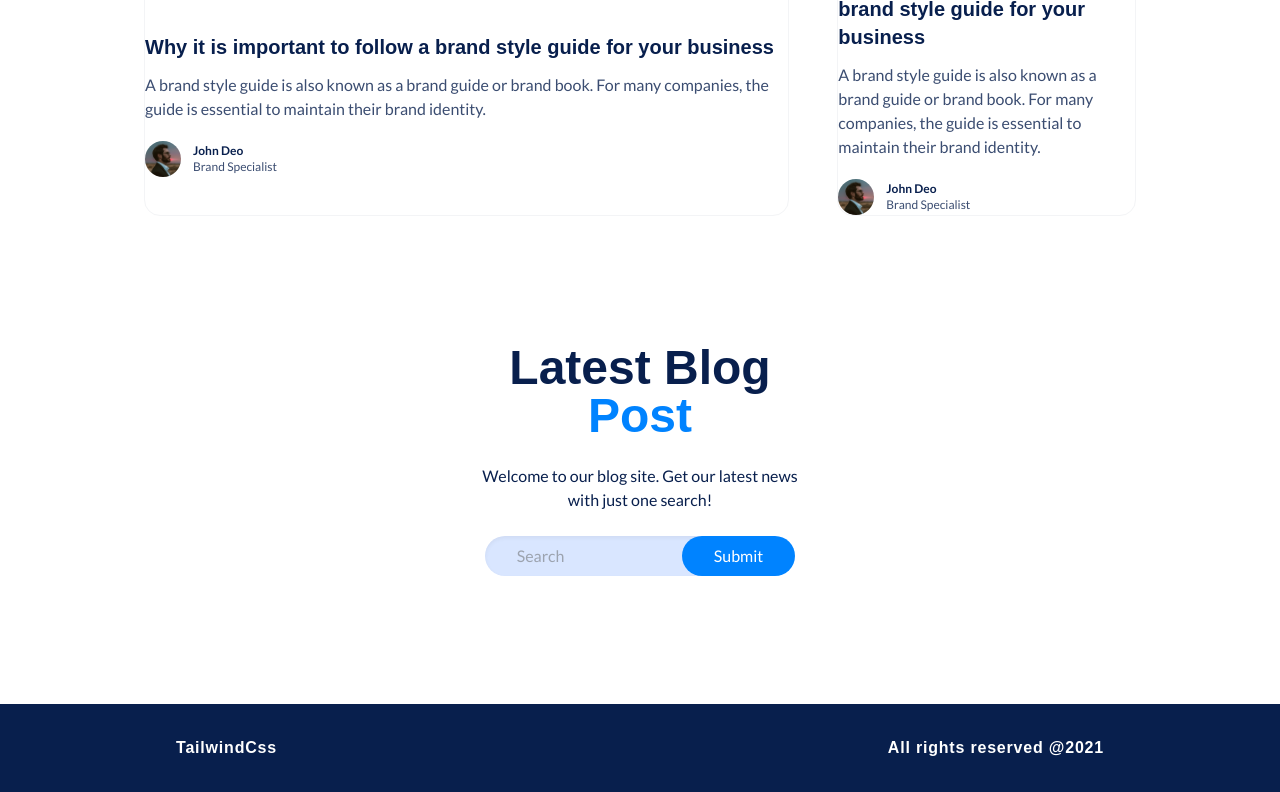
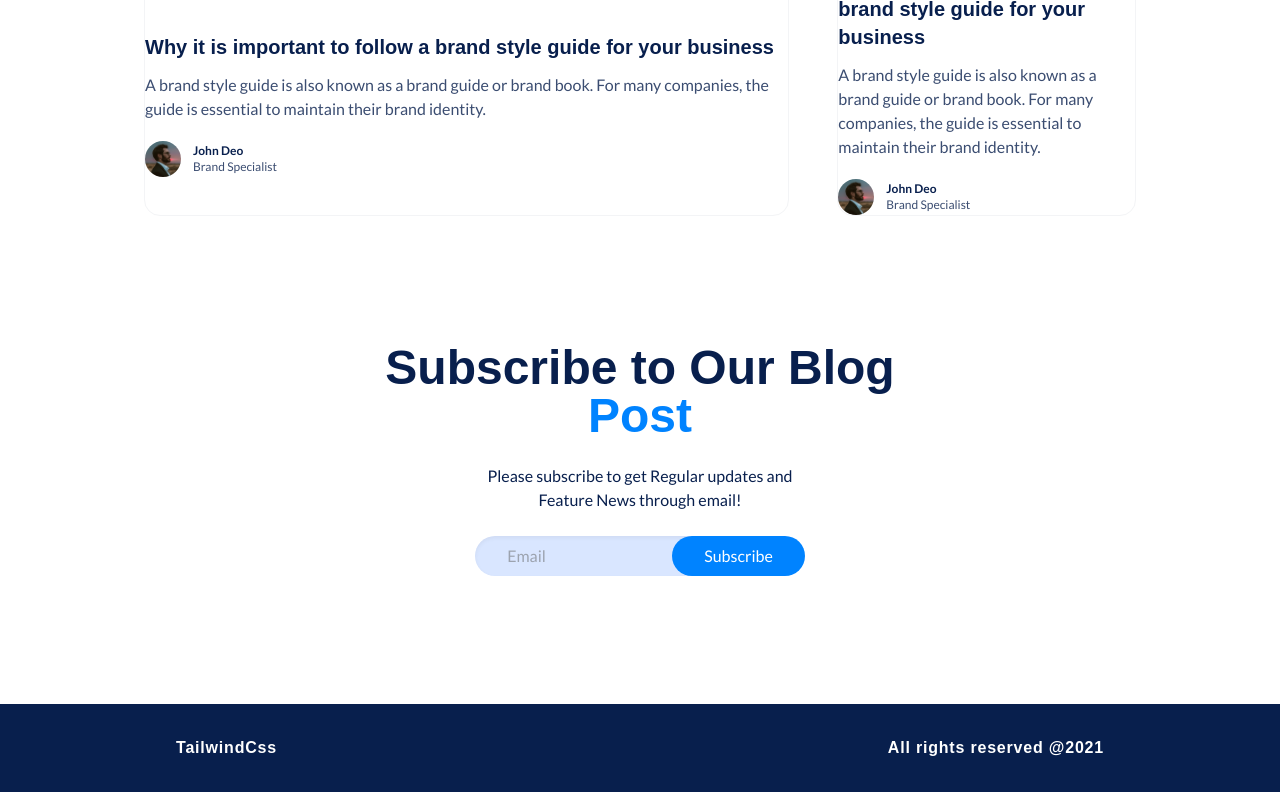
Before and after one commit to Naeem918/TailwindCss, a website: page index.html in a window 1280 px wide. Shown: the part 1677-2469 px from the top of the page. Drawn offline with Linux system fonts and the light colour scheme; a web font is replaced by a local one.

Commit message:
Subscribe Section Updated.

```diff
--- a/index.html
+++ b/index.html
@@ -257,22 +257,22 @@
       <section class="subscription">
         <div class="text-center mx-auto py-32">
           <h6 class="text-3xl md:text-5xl font-bold font-title text-pri">
-            Latest Blog <br />
+            Subscribe to Our Blog <br />
             <span class="text-sec">Post</span>
           </h6>
           <p class="text-pri max-w-xs mx-auto py-6">
-            Welcome to our blog site. Get our latest news with just one search!
+            Please subscribe to get Regular updates and Feature News through email!
           </p>
           <input
-            type="search"
+            type="email"
             name=""
             id=""
             class="bg-our-bg px-8 py-2 rounded-3xl shadow-inner ring-sec focus:outline-none focus:ring-1"
-            placeholder="Search"
+            placeholder="Email"
           />
           <input
             type="submit"
-            value="Submit"
+            value="Subscribe"
             class="mt-4 sm:mt-0 sm:-ml-12 px-8 py-2 rounded-3xl bg-sec text-white hover:bg-blue-800 ring-sec focus:outline-none focus:ring-1"
           />
         </div>
```
